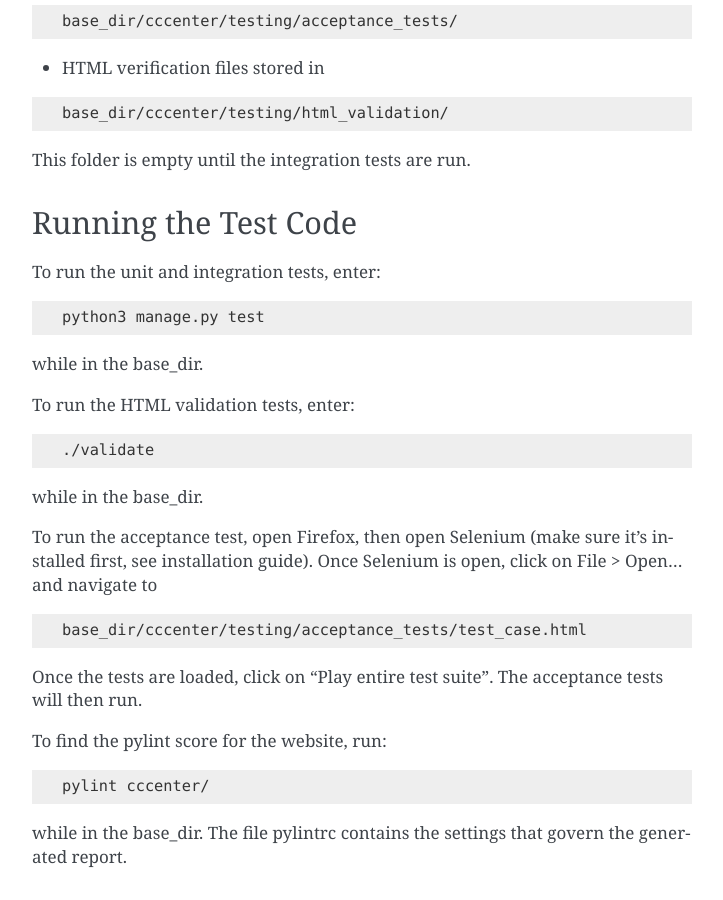
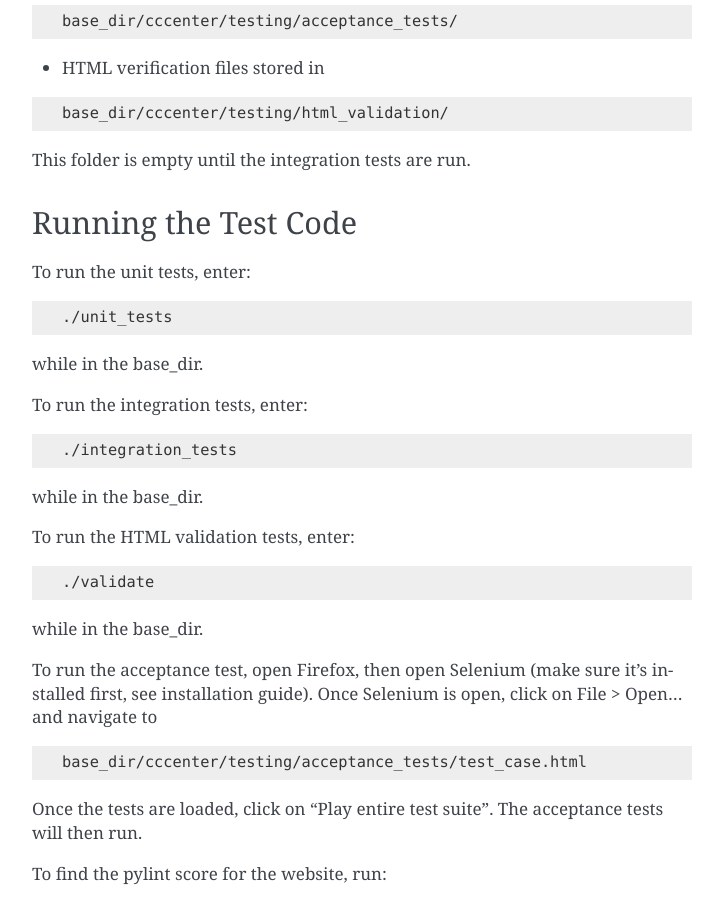
Before and after one commit to lrascius/CodeCipherCenter, a Sphinx documentation site: the page built from docs/developers_guide.rst, in a window 1280 px wide and 900 px high, scrolled down 1030 px. Shown: the whole window, without its empty margins (388-1111 px from the left). Built offline with Sphinx 7.4.7, drawn with Linux system fonts in a browser that asks for light colours.

Commit message:
Wrote scripts to run tests.

```diff
--- a/docs/developers_guide.rst
+++ b/docs/developers_guide.rst
@@ -70,11 +70,19 @@ This folder is empty until the integration tests are run.
 Running the Test Code
 +++++++++++++++++++++
 
-To run the unit and integration tests, enter:
+To run the unit tests, enter:
 
 .. code-block:: console
 
-   python3 manage.py test
+   ./unit_tests
+
+while in the base_dir.
+
+To run the integration tests, enter:
+
+.. code-block:: console
+
+   ./integration_tests
 
 while in the base_dir.
 
```
Also changed, not shown: 2 other files.
